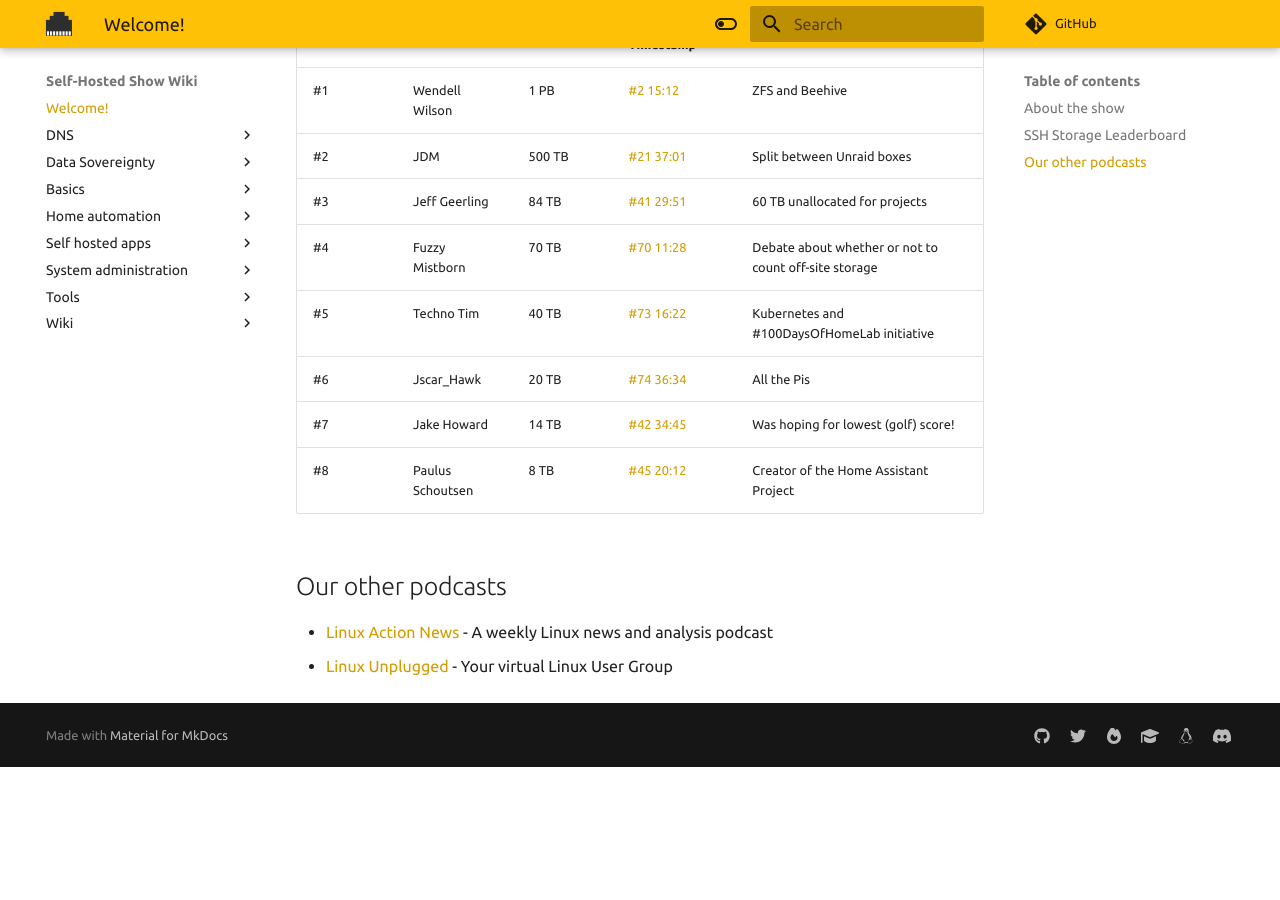
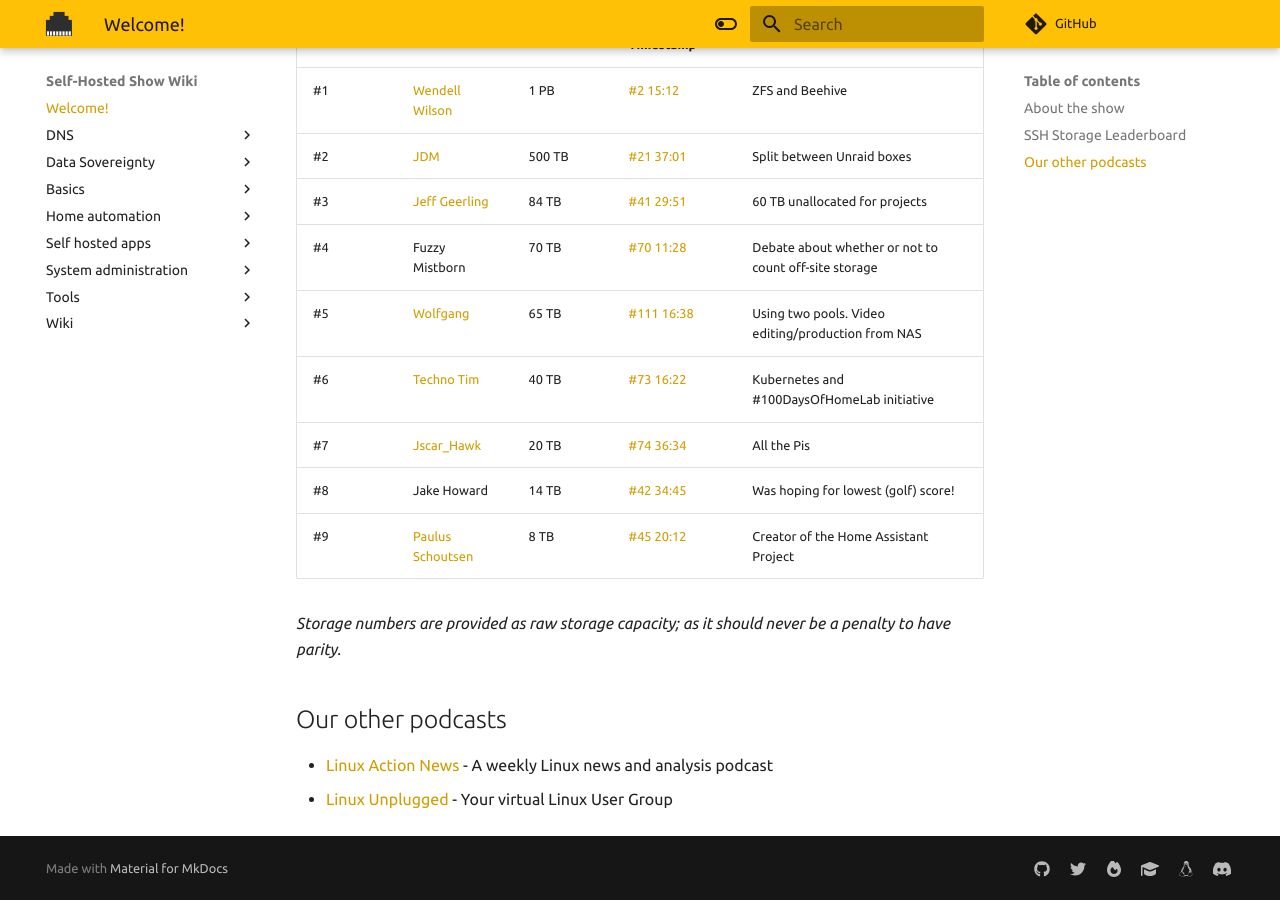
Before and after one commit to selfhostedshow/wiki, an MkDocs documentation site: the page built from docs/index.md, in a window 1280 px wide and 900 px high, scrolled down 607 px. Built offline with MkDocs 1.6.1 and Material for MkDocs 9.7.7, drawn with Linux system fonts in a browser that asks for light colours; comment, search, counter and statistics services are not loaded; before the commit the page ends 1374 px from its top, so only the background shows below that.

Commit message:
Update index.md (#136)
Wolfgang added to leader board.

```diff
--- a/docs/index.md
+++ b/docs/index.md
@@ -10,16 +10,19 @@ The show is your gateway to self-hosting all the things. Discover new software t
 
 ## SSH Storage Leaderboard
 
-| Rank | Guest            | Storage | Episode Timestamp                       | Notes                                                 |
-| ---- | ---------------- | ------- | --------------------------------------- | ----------------------------------------------------- |
-| #1   | Wendell Wilson   | 1 PB    | [#2 15:12](https://selfhosted.show/2)   | ZFS and Beehive                                       |
-| #2   | JDM              | 500 TB  | [#21 37:01](https://selfhosted.show/21) | Split between Unraid boxes                            |
-| #3   | Jeff Geerling    | 84 TB   | [#41 29:51](https://selfhosted.show/41) | 60 TB unallocated for projects                        |
-| #4   | Fuzzy Mistborn   | 70 TB   | [#70 11:28](https://selfhosted.show/70) | Debate about whether or not to count off-site storage |
-| #5   | Techno Tim       | 40 TB   | [#73 16:22](https://selfhosted.show/73) | Kubernetes and #100DaysOfHomeLab initiative           |
-| #6   | Jscar_Hawk       | 20 TB   | [#74 36:34](https://selfhosted.show/74) | All the Pis                                           |
-| #7   | Jake Howard      | 14 TB   | [#42 34:45](https://selfhosted.show/42) | Was hoping for lowest (golf) score!                   |
-| #8   | Paulus Schoutsen | 8 TB    | [#45 20:12](https://selfhosted.show/45) | Creator of the Home Assistant Project                 |
+| Rank | Guest                                                 | Storage | Episode Timestamp                         | Notes                                                 |
+| ---- | ----------------------------------------------------- | ------- | ----------------------------------------- | ----------------------------------------------------- |
+| #1   | [Wendell Wilson](https://level1techs.com/about-us)    | 1 PB    | [#2 15:12](https://selfhosted.show/2)     | ZFS and Beehive                                       |
+| #2   | [JDM](https://www.serverbuilds.net/)                  | 500 TB  | [#21 37:01](https://selfhosted.show/21)   | Split between Unraid boxes                            |
+| #3   | [Jeff Geerling](https://www.jeffgeerling.com/)        | 84 TB   | [#41 29:51](https://selfhosted.show/41)   | 60 TB unallocated for projects                        |
+| #4   | Fuzzy Mistborn                                        | 70 TB   | [#70 11:28](https://selfhosted.show/70)   | Debate about whether or not to count off-site storage |
+| #5   | [Wolfgang](https://www.youtube.com/@WolfgangsChannel) | 65 TB   | [#111 16:38](https://selfhosted.show/111) | Using two pools. Video editing/production from NAS    |
+| #6   | [Techno Tim](https://technotim.live/)                 | 40 TB   | [#73 16:22](https://selfhosted.show/73)   | Kubernetes and #100DaysOfHomeLab initiative           |
+| #7   | [Jscar_Hawk](https://jscar-hawk.com/)                 | 20 TB   | [#74 36:34](https://selfhosted.show/74)   | All the Pis                                           |
+| #8   | Jake Howard                                           | 14 TB   | [#42 34:45](https://selfhosted.show/42)   | Was hoping for lowest (golf) score!                   |
+| #9   | [Paulus Schoutsen](https://github.com/balloob)        | 8 TB    | [#45 20:12](https://selfhosted.show/45)   | Creator of the Home Assistant Project                 |
+
+_Storage numbers are provided as raw storage capacity; as it should never be a penalty to have parity._
 
 ## Our other podcasts
 
```
